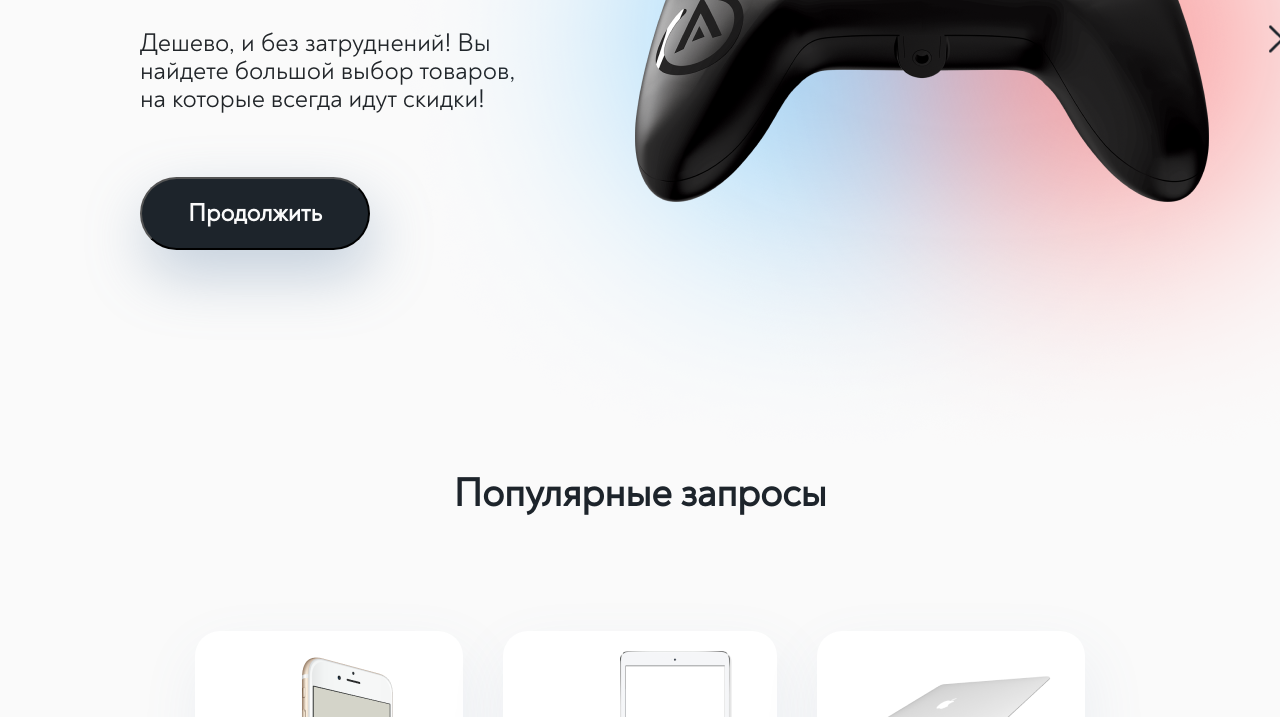
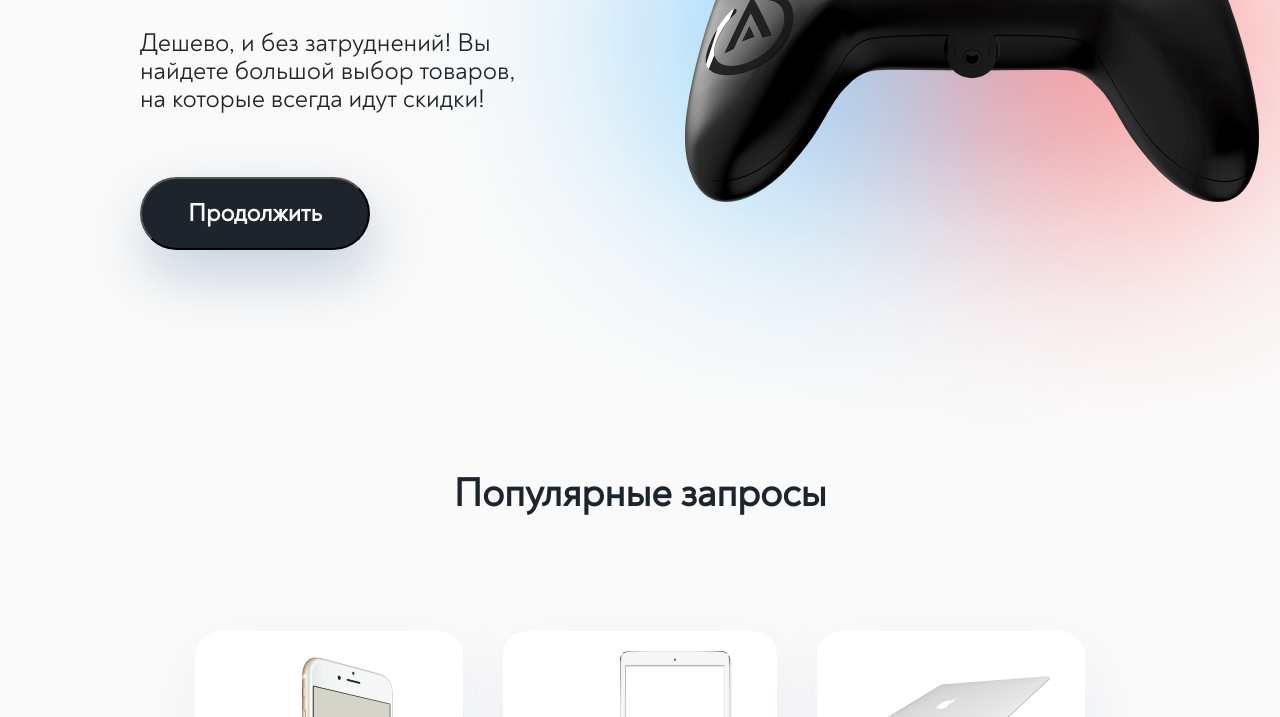
Before and after one commit to kimurazver67/new, a website: page index.html in a window 1280 px wide. Shown: the part 383-1100 px from the top of the page. Drawn offline with Linux system fonts and the light colour scheme.

Commit message:
delete slider

```diff
--- a/index.html
+++ b/index.html
@@ -80,13 +80,6 @@
               class="circle"
             />
             <img src="/img/joy.png" alt="#" class="joystick" />
-            <a href="#" class="arrow"
-              ><img
-                src="/icons/Iconly/Light-Outline/Arrow---Right-2.png"
-                alt=""
-                srcset=""
-            /></a>
-            <img src="/img/headphones.png" alt="#" class="headphones" />
           </div>
         </div>
       </div>
--- a/sass/blocks/_header.scss
+++ b/sass/blocks/_header.scss
@@ -84,7 +84,7 @@
       z-index: 1;
       width: 574px;
       height: 327px;
-      margin-right: 94px;
+      margin-right: 281px;
     }
 
     .arrow {
```
Also changed, not shown: css/style.css, dist/index.html.
